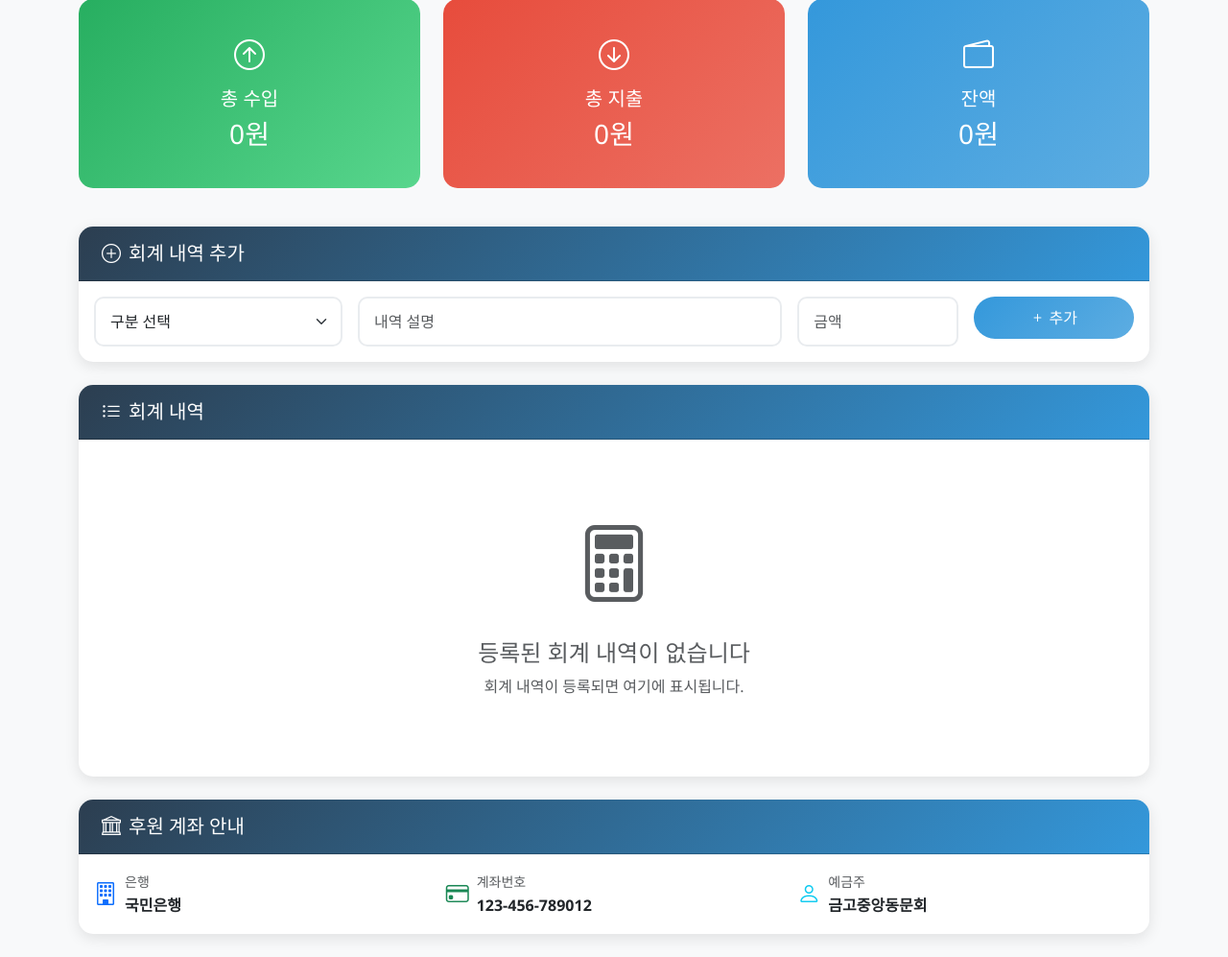
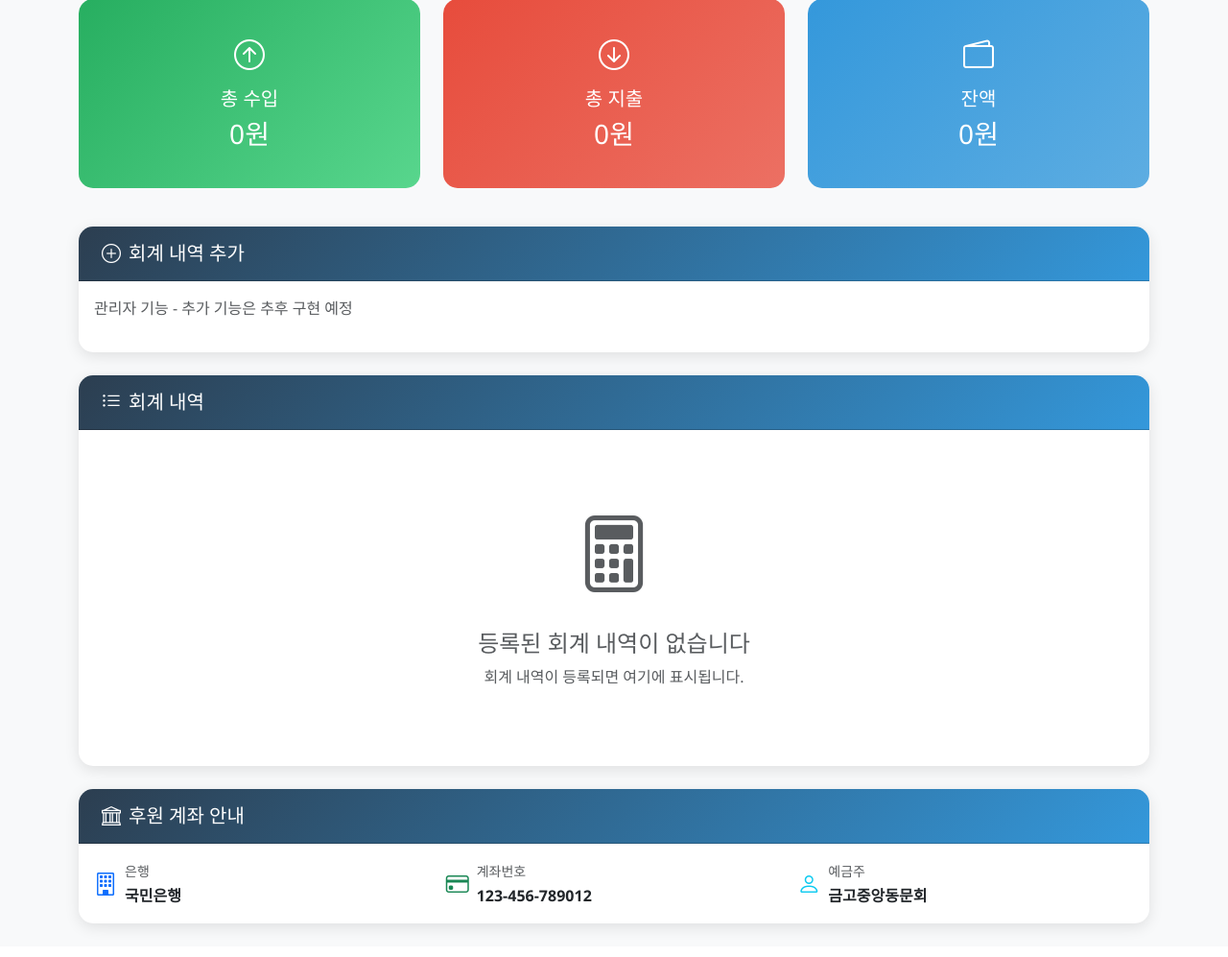
Before and after one commit to kobara-code/alumni-website, a Flask app: page /finances in a window 1280 px wide. Shown: the part 249-1246 px from the top of the page at 96% size. After the commit the page ends 1221 px from the top, so only its background shows below. Run offline with Flask 3, Linux system fonts and the light colour scheme; the visitor is signed in with stand-in values (Sample User, id 1).

Commit message:
finances 템플릿 수정 - 딕셔너리 접근 및 관리자 기능 임시 제거

```diff
--- a/templates/finances.html
+++ b/templates/finances.html
@@ -47,32 +47,7 @@
         </h5>
     </div>
     <div class="card-body">
-        <form method="POST" action="{{ url_for('add_finance') }}">
-            <div class="row g-3">
-                <div class="col-md-3">
-                    <select class="form-select" name="type" required>
-                        <option value="">구분 선택</option>
-                        <option value="income">
-                            <i class="bi bi-arrow-up"></i> 수입
-                        </option>
-                        <option value="expense">
-                            <i class="bi bi-arrow-down"></i> 지출
-                        </option>
-                    </select>
-                </div>
-                <div class="col-md-5">
-                    <input type="text" class="form-control" name="description" placeholder="내역 설명" required>
-                </div>
-                <div class="col-md-2">
-                    <input type="number" class="form-control" name="amount" placeholder="금액" required>
-                </div>
-                <div class="col-md-2">
-                    <button type="submit" class="btn btn-primary w-100">
-                        <i class="bi bi-plus me-1"></i>추가
-                    </button>
-                </div>
-            </div>
-        </form>
+        <p class="text-muted">관리자 기능 - 추가 기능은 추후 구현 예정</p>
     </div>
 </div>
 {% endif %}
@@ -102,9 +77,9 @@
                 <tbody>
                     {% for finance in finances %}
                     <tr>
-                        <td>{{ finance[4][:10] }}</td>
+                        <td>{{ finance.date[:10] if finance.date else '-' }}</td>
                         <td>
-                            {% if finance[1] == 'income' %}
+                            {% if finance.type == 'income' %}
                                 <span class="badge bg-success">
                                     <i class="bi bi-arrow-up me-1"></i>수입
                                 </span>
@@ -114,28 +89,18 @@
                                 </span>
                             {% endif %}
                         </td>
-                        <td>{{ finance[2] }}</td>
+                        <td>{{ finance.description }}</td>
                         <td>
-                            {% if finance[1] == 'income' %}
-                                <span class="text-success fw-bold">+{{ "{:,}".format(finance[3]) }}원</span>
+                            {% if finance.type == 'income' %}
+                                <span class="text-success fw-bold">+{{ "{:,}".format(finance.amount) }}원</span>
                             {% else %}
-                                <span class="text-danger fw-bold">-{{ "{:,}".format(finance[3]) }}원</span>
+                                <span class="text-danger fw-bold">-{{ "{:,}".format(finance.amount) }}원</span>
                             {% endif %}
                         </td>
-                        <td>{{ finance[5] }}</td>
+                        <td>{{ finance.created_by }}</td>
                         {% if session.is_admin %}
                         <td>
-                            <div class="btn-group btn-group-sm">
-                                <button class="btn btn-outline-primary" onclick="editFinance({{ finance[0] }}, '{{ finance[1] }}', '{{ finance[2] }}', {{ finance[3] }})">
-                                    <i class="bi bi-pencil"></i>
-                                </button>
-                                <form method="POST" action="{{ url_for('delete_finance', finance_id=finance[0]) }}"
-                                      style="display:inline;" onsubmit="return confirm('정말 삭제하시겠습니까?')">
-                                    <button type="submit" class="btn btn-outline-danger">
-                                        <i class="bi bi-trash"></i>
-                                    </button>
-                                </form>
-                            </div>
+                            <span class="text-muted">-</span>
                         </td>
                         {% endif %}
                     </tr>
```
